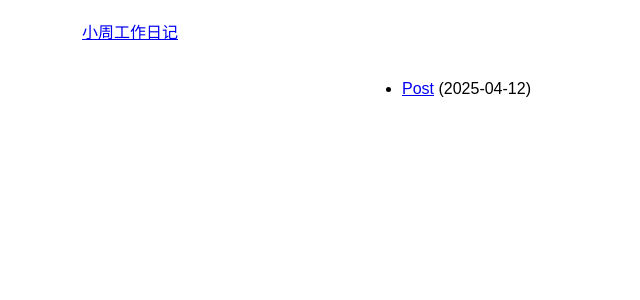
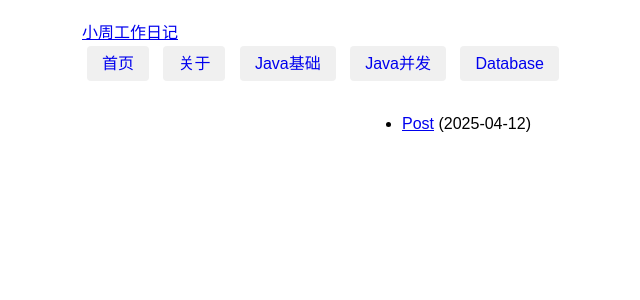
Before and after one commit to ZXiny1228/ZXiny1228, a Jekyll site: the page built from index.md, in a window 1280 px wide. Shown: the top 300 px of the page, without its empty margins (158-798 px from the left). Built offline with Jekyll 4.4.1, drawn with Linux system fonts in a browser that asks for light colours.

Commit message:
Update _config.yml

```diff
--- a/_config.yml
+++ b/_config.yml
@@ -15,3 +15,15 @@ defaults:
       layout: category
 plugins:
   - jekyll-toc
+
+navigation:
+  - title: 首页
+    url: /
+  - title: 关于
+    url: /about
+  - title: Java基础
+    url: /java
+  - title: Java并发
+    url: /java_juc
+  - title: Database
+    url: /database
```
